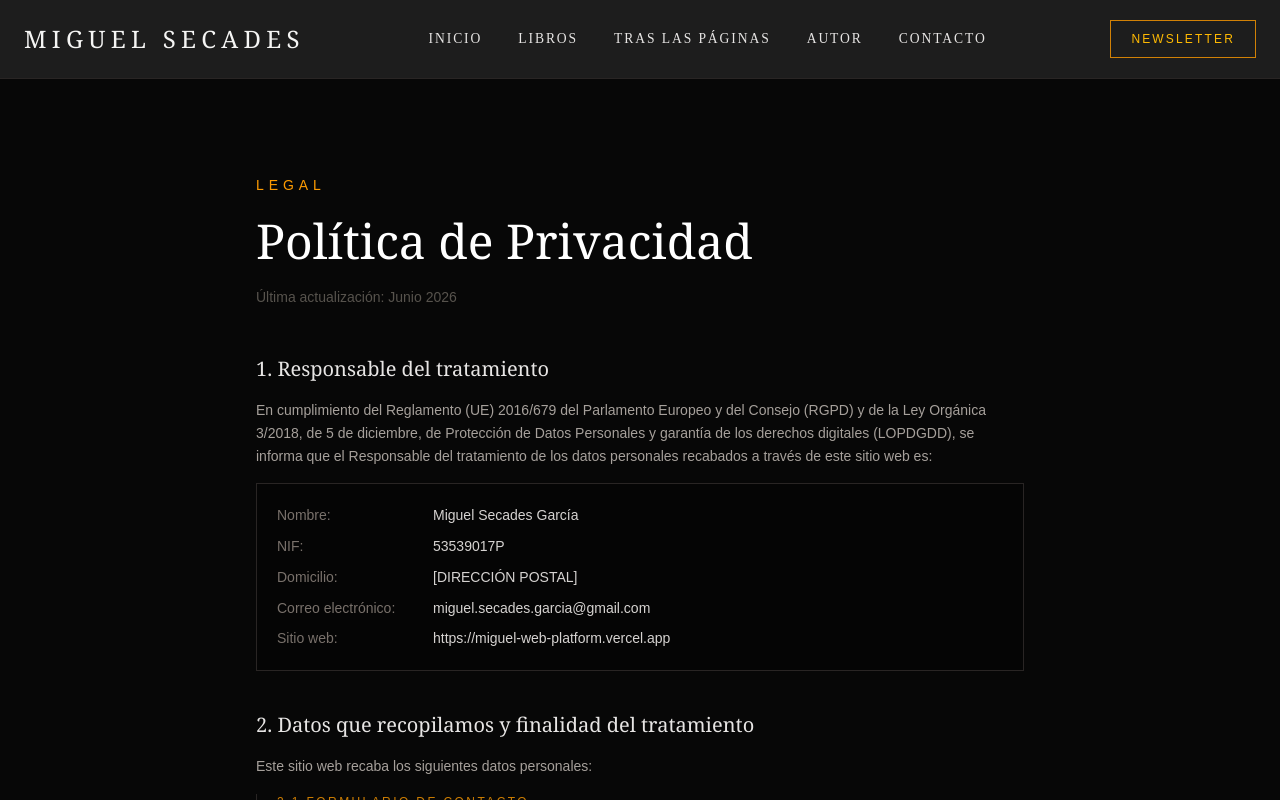
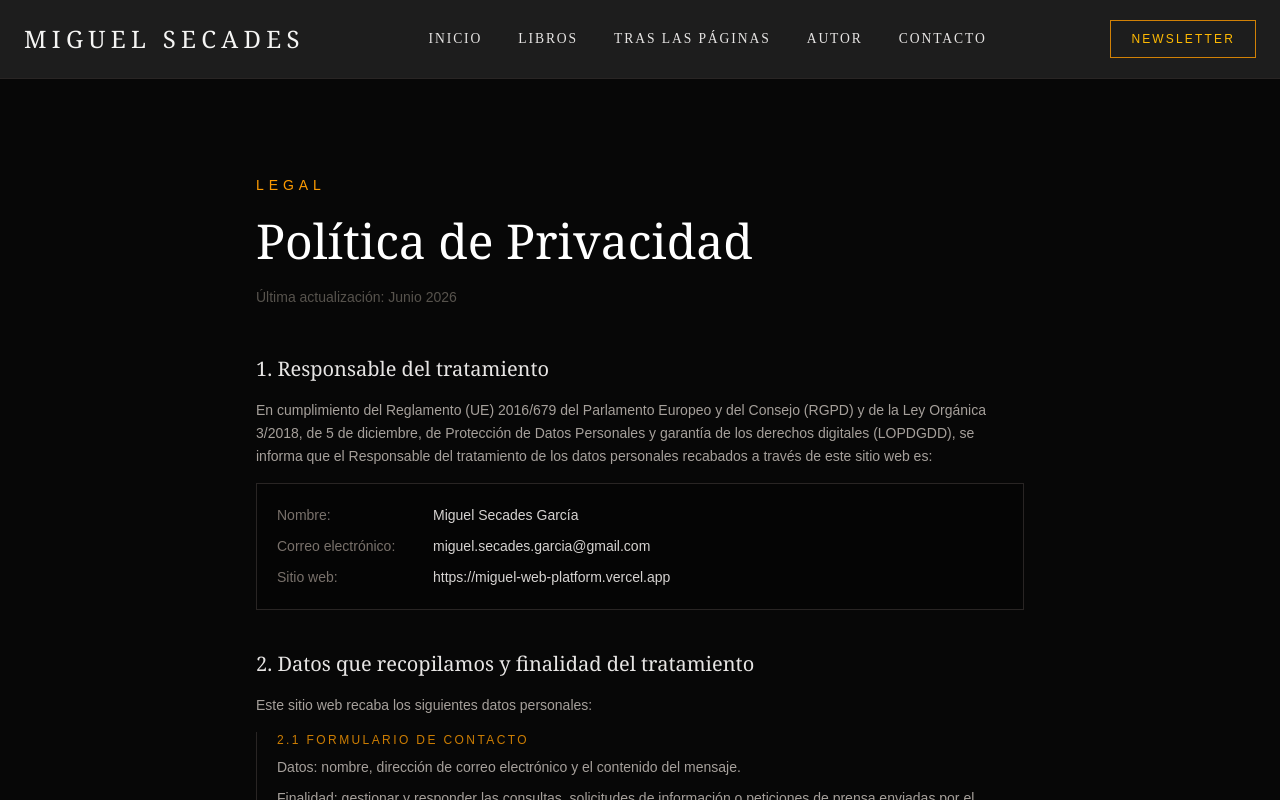
Before and after one commit to MiguelSecadesBYU/miguel-web-platform, a Next.js app: page /privacy in a window 1280 px wide. Shown: the top 800 px of the page. Built offline with nearby package versions, Linux system fonts and the light colour scheme.

Commit message:
Actualizacion politica de privacidad

```diff
--- a/src/app/privacy/page.tsx
+++ b/src/app/privacy/page.tsx
@@ -8,9 +8,7 @@ export const metadata: Metadata = {
 
 const LAST_UPDATE = "Junio 2026";
 const RESPONSIBLE_NAME = "Miguel Secades García";
-const NIF = "53539017P";
 const EMAIL = "miguel.secades.garcia@gmail.com";
-const ADDRESS = "[DIRECCIÓN POSTAL]"; // Reemplazar con dirección real antes de publicar
 
 export default function PrivacyPage() {
   return (
@@ -36,8 +34,6 @@ export default function PrivacyPage() {
               <p>En cumplimiento del Reglamento (UE) 2016/679 del Parlamento Europeo y del Consejo (RGPD) y de la Ley Orgánica 3/2018, de 5 de diciembre, de Protección de Datos Personales y garantía de los derechos digitales (LOPDGDD), se informa que el Responsable del tratamiento de los datos personales recabados a través de este sitio web es:</p>
               <DataBox items={[
                 { label: "Nombre", value: RESPONSIBLE_NAME },
-                { label: "NIF", value: NIF },
-                { label: "Domicilio", value: ADDRESS },
                 { label: "Correo electrónico", value: EMAIL },
                 { label: "Sitio web", value: "https://miguel-web-platform.vercel.app" },
               ]} />
```
